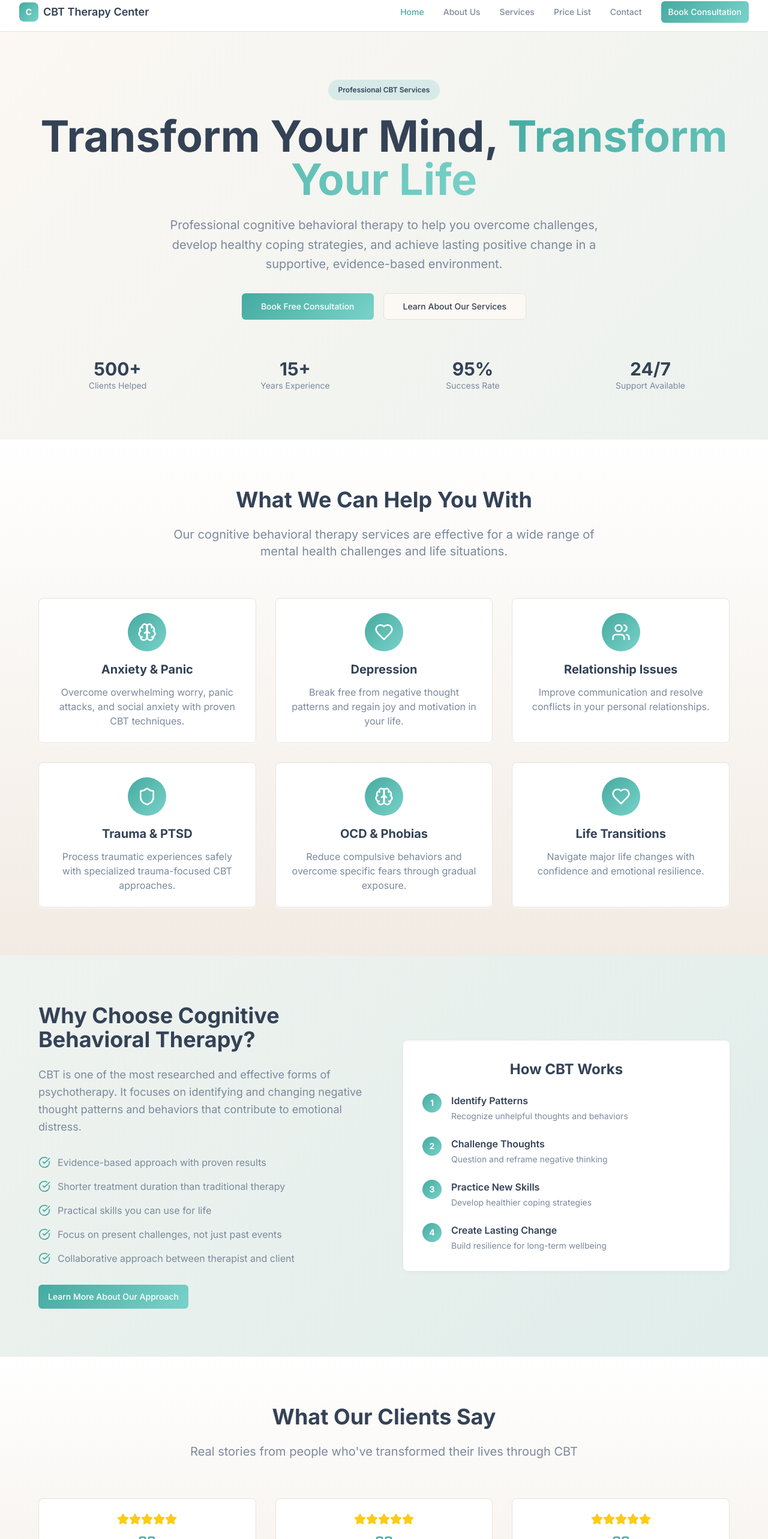
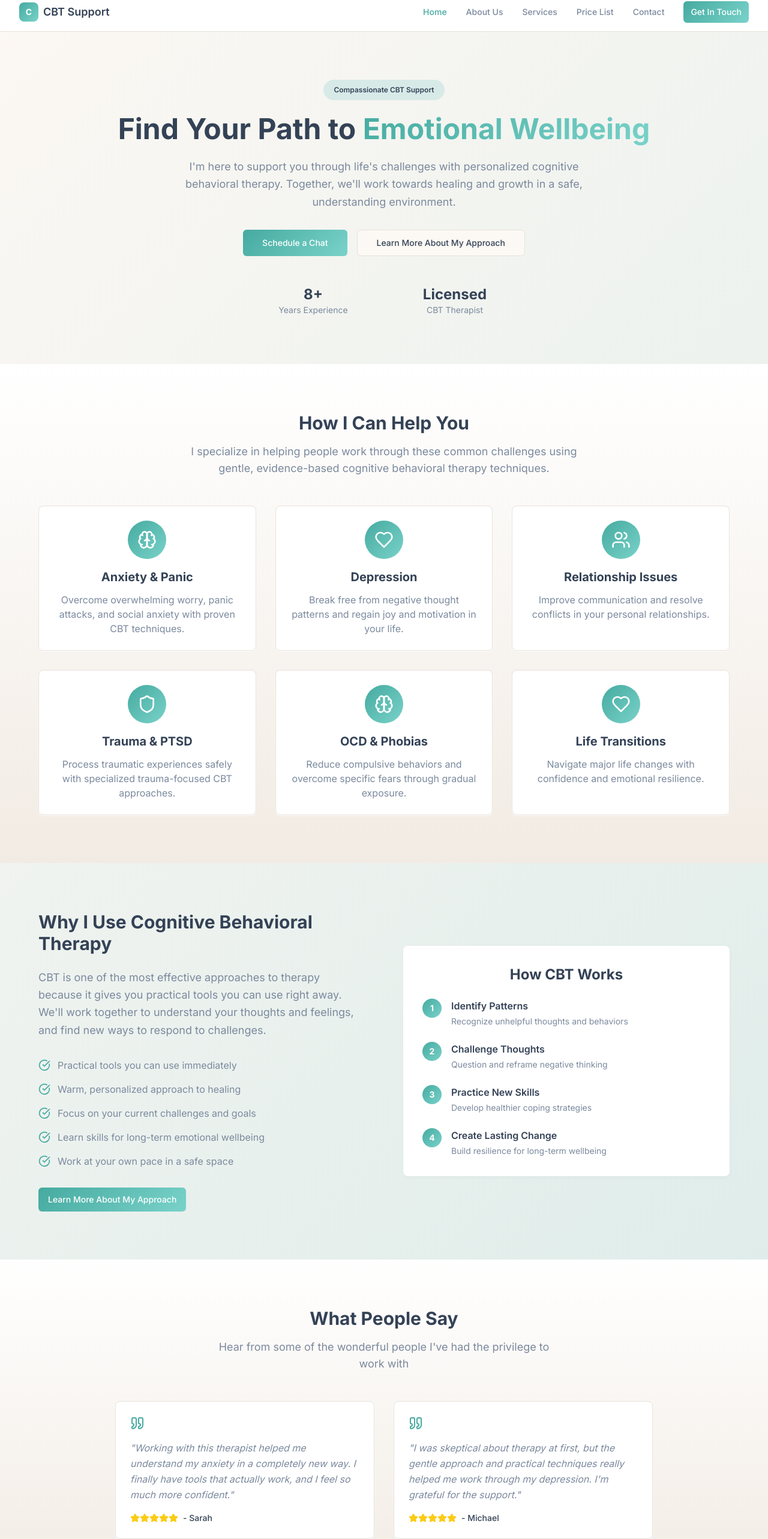
Before and after one commit to alex-olave/harmonia-webb, a React (Vite) app: page / in a window 1280 px wide. Shown: the part 12-2578 px from the top of the page at 60% size. Built offline with nearby package versions, Linux system fonts and the light colour scheme.

Commit message:
Refine website design

```diff
--- a/src/components/Navigation.tsx
+++ b/src/components/Navigation.tsx
@@ -27,7 +27,7 @@ const Navigation = () => {
               <span className="text-primary-foreground font-bold text-sm">C</span>
             </div>
             <span className="font-display font-semibold text-lg text-foreground">
-              CBT Therapy Center
+              CBT Support
             </span>
           </Link>
 
@@ -47,7 +47,7 @@ const Navigation = () => {
               </Link>
             ))}
             <Button size="sm" className="bg-gradient-primary text-primary-foreground hover:opacity-90 transition-opacity">
-              Book Consultation
+              Get In Touch
             </Button>
           </div>
 
@@ -84,7 +84,7 @@ const Navigation = () => {
               ))}
               <div className="px-3 py-2">
                 <Button size="sm" className="w-full bg-gradient-primary text-primary-foreground">
-                  Book Consultation
+                  Get In Touch
                 </Button>
               </div>
             </div>
--- a/src/pages/Home.tsx
+++ b/src/pages/Home.tsx
@@ -9,46 +9,38 @@ const Home = () => {
     <div className="min-h-screen bg-gradient-hero">
       {/* Hero Section */}
       <section className="py-20 px-4">
-        <div className="max-w-6xl mx-auto text-center">
+        <div className="max-w-4xl mx-auto text-center">
           <div className="animate-fade-in">
             <Badge className="mb-6 bg-accent text-accent-foreground px-4 py-2">
-              Professional CBT Services
+              Compassionate CBT Support
             </Badge>
-            <h1 className="text-5xl md:text-7xl font-bold text-foreground mb-6 leading-tight">
-              Transform Your Mind,
-              <span className="bg-gradient-primary bg-clip-text text-transparent"> Transform Your Life</span>
+            <h1 className="text-4xl md:text-5xl font-bold text-foreground mb-6 leading-tight">
+              Find Your Path to
+              <span className="bg-gradient-primary bg-clip-text text-transparent"> Emotional Wellbeing</span>
             </h1>
-            <p className="text-xl text-muted-foreground mb-8 max-w-3xl mx-auto leading-relaxed">
-              Professional cognitive behavioral therapy to help you overcome challenges, develop healthy coping strategies,
-              and achieve lasting positive change in a supportive, evidence-based environment.
+            <p className="text-lg text-muted-foreground mb-8 max-w-2xl mx-auto leading-relaxed">
+              I'm here to support you through life's challenges with personalized cognitive behavioral therapy.
+              Together, we'll work towards healing and growth in a safe, understanding environment.
             </p>
             <div className="flex flex-col sm:flex-row gap-4 justify-center">
               <Button size="lg" className="bg-gradient-primary text-primary-foreground hover:opacity-90 transition-opacity">
-                Book Free Consultation
+                Schedule a Chat
               </Button>
               <Button size="lg" variant="outline" asChild>
-                <Link to="/services">Learn About Our Services</Link>
+                <Link to="/about">Learn More About My Approach</Link>
               </Button>
             </div>
           </div>
 
-          {/* Trust Indicators */}
-          <div className="mt-16 grid grid-cols-2 md:grid-cols-4 gap-8 animate-slide-in">
+          {/* Simple Trust Indicators */}
+          <div className="mt-12 grid grid-cols-2 gap-6 max-w-md mx-auto animate-slide-in">
             <div className="text-center">
-              <div className="text-3xl font-bold text-foreground">500+</div>
-              <div className="text-sm text-muted-foreground">Clients Helped</div>
-            </div>
-            <div className="text-center">
-              <div className="text-3xl font-bold text-foreground">15+</div>
+              <div className="text-2xl font-bold text-foreground">8+</div>
               <div className="text-sm text-muted-foreground">Years Experience</div>
             </div>
             <div className="text-center">
-              <div className="text-3xl font-bold text-foreground">95%</div>
-              <div className="text-sm text-muted-foreground">Success Rate</div>
-            </div>
-            <div className="text-center">
-              <div className="text-3xl font-bold text-foreground">24/7</div>
-              <div className="text-sm text-muted-foreground">Support Available</div>
+              <div className="text-2xl font-bold text-foreground">Licensed</div>
+              <div className="text-sm text-muted-foreground">CBT Therapist</div>
             </div>
           </div>
         </div>
@@ -57,10 +49,11 @@ const Home = () => {
       {/* What We Treat Section */}
       <section className="py-20 px-4 bg-gradient-calm">
         <div className="max-w-6xl mx-auto">
-          <div className="text-center mb-16">
-            <h2 className="text-4xl font-bold text-foreground mb-6">What We Can Help You With</h2>
-            <p className="text-xl text-muted-foreground max-w-3xl mx-auto">
-              Our cognitive behavioral therapy services are effective for a wide range of mental health challenges and life situations.
+          <div className="text-center mb-12">
+            <h2 className="text-3xl font-bold text-foreground mb-4">How I Can Help You</h2>
+            <p className="text-lg text-muted-foreground max-w-2xl mx-auto">
+              I specialize in helping people work through these common challenges using gentle,
+              evidence-based cognitive behavioral therapy techniques.
             </p>
           </div>
 
@@ -92,21 +85,21 @@ const Home = () => {
         <div className="max-w-6xl mx-auto">
           <div className="grid lg:grid-cols-2 gap-16 items-center">
             <div className="animate-slide-in">
-              <h2 className="text-4xl font-bold text-foreground mb-6">
-                Why Choose Cognitive Behavioral Therapy?
+              <h2 className="text-3xl font-bold text-foreground mb-6">
+                Why I Use Cognitive Behavioral Therapy
               </h2>
               <p className="text-lg text-muted-foreground mb-8 leading-relaxed">
-                CBT is one of the most researched and effective forms of psychotherapy. It focuses on identifying and changing
-                negative thought patterns and behaviors that contribute to emotional distress.
+                CBT is one of the most effective approaches to therapy because it gives you practical tools you can use right away.
+                We'll work together to understand your thoughts and feelings, and find new ways to respond to challenges.
               </p>
 
               <div className="space-y-4">
                 {[
-                  "Evidence-based approach with proven results",
-                  "Shorter treatment duration than traditional therapy",
-                  "Practical skills you can use for life",
-                  "Focus on present challenges, not just past events",
-                  "Collaborative approach between therapist and client"
+                  "Practical tools you can use immediately",
+                  "Warm, personalized approach to healing",
+                  "Focus on your current challenges and goals",
+                  "Learn skills for long-term emotional wellbeing",
+                  "Work at your own pace in a safe space"
                 ].map((benefit, index) => (
                   <div key={index} className="flex items-center gap-3">
                     <CheckCircle className="w-5 h-5 text-primary flex-shrink-0" />
@@ -116,7 +109,7 @@ const Home = () => {
               </div>
 
               <Button className="mt-8 bg-gradient-primary text-primary-foreground hover:opacity-90 transition-opacity" asChild>
-                <Link to="/about">Learn More About Our Approach</Link>
+                <Link to="/about">Learn More About My Approach</Link>
               </Button>
             </div>
 
@@ -168,43 +161,35 @@ const Home = () => {
       {/* Testimonials Section */}
       <section className="py-20 px-4 bg-gradient-calm">
         <div className="max-w-6xl mx-auto">
-          <div className="text-center mb-16">
-            <h2 className="text-4xl font-bold text-foreground mb-6">What Our Clients Say</h2>
-            <p className="text-xl text-muted-foreground">
-              Real stories from people who've transformed their lives through CBT
+          <div className="text-center mb-12">
+            <h2 className="text-3xl font-bold text-foreground mb-4">What People Say</h2>
+            <p className="text-lg text-muted-foreground max-w-xl mx-auto">
+              Hear from some of the wonderful people I've had the privilege to work with
             </p>
           </div>
 
-          <div className="grid md:grid-cols-3 gap-8">
+          <div className="grid md:grid-cols-2 gap-8 max-w-4xl mx-auto">
             {[
               {
-                name: "Sarah M.",
-                condition: "Anxiety & Panic Disorder",
-                text: "CBT therapy gave me the tools to manage my anxiety. I learned to challenge my worried thoughts and now feel more confident in social situations."
+                name: "Sarah",
+                text: "Working with this therapist helped me understand my anxiety in a completely new way. I finally have tools that actually work, and I feel so much more confident."
               },
               {
-                name: "Michael K.",
-                condition: "Depression",
-                text: "The structured approach of CBT helped me break out of negative thinking patterns. I'm grateful for the practical skills I learned."
-              },
-              {
-                name: "Lisa R.",
-                condition: "OCD",
-                text: "After years of struggling with OCD, CBT finally helped me understand my compulsions and develop effective coping strategies."
+                name: "Michael",
+                text: "I was skeptical about therapy at first, but the gentle approach and practical techniques really helped me work through my depression. I'm grateful for the support."
               }
             ].map((testimonial, index) => (
               <Card key={index} className="bg-card shadow-card animate-fade-in">
                 <CardContent className="p-6">
-                  <div className="flex justify-center mb-4">
-                    {[...Array(5)].map((_, i) => (
-                      <Star key={i} className="w-5 h-5 text-yellow-400 fill-current" />
-                    ))}
-                  </div>
-                  <Quote className="w-8 h-8 text-primary mb-4 mx-auto" />
-                  <p className="text-muted-foreground mb-4 italic">"{testimonial.text}"</p>
-                  <div className="text-center">
-                    <p className="font-semibold text-foreground">{testimonial.name}</p>
-                    <p className="text-sm text-muted-foreground">{testimonial.condition}</p>
+                  <Quote className="w-6 h-6 text-primary mb-4" />
+                  <p className="text-muted-foreground mb-4 italic leading-relaxed">"{testimonial.text}"</p>
+                  <div className="flex items-center gap-2">
+                    <div className="flex">
+                      {[...Array(5)].map((_, i) => (
+                        <Star key={i} className="w-4 h-4 text-yellow-400 fill-current" />
+                      ))}
+                    </div>
+                    <span className="text-sm font-medium text-foreground">- {testimonial.name}</span>
                   </div>
                 </CardContent>
               </Card>
@@ -216,23 +201,23 @@ const Home = () => {
       {/* CTA Section */}
       <section className="py-20 px-4">
         <div className="max-w-4xl mx-auto text-center">
-          <h2 className="text-4xl font-bold text-foreground mb-6">
-            Ready to Start Your Journey to Better Mental Health?
+          <h2 className="text-3xl font-bold text-foreground mb-6">
+            Ready to Take the First Step?
           </h2>
-          <p className="text-xl text-muted-foreground mb-8 leading-relaxed">
-            Take the first step today. Book a free consultation to discuss your needs and learn how
-            cognitive behavioral therapy can help you achieve your goals.
+          <p className="text-lg text-muted-foreground mb-8 leading-relaxed max-w-2xl mx-auto">
+            If you're feeling ready to work on your mental health, I'd love to chat with you.
+            We can start with a friendly conversation to see if we're a good fit to work together.
           </p>
           <div className="flex flex-col sm:flex-row gap-4 justify-center">
             <Button size="lg" className="bg-gradient-primary text-primary-foreground hover:opacity-90 transition-opacity">
-              Book Free Consultation
+              Schedule a Chat
             </Button>
             <Button size="lg" variant="outline" asChild>
-              <Link to="/contact">Contact Us</Link>
+              <Link to="/contact">Get In Touch</Link>
             </Button>
           </div>
           <p className="text-sm text-muted-foreground mt-6">
-            No commitment required • Same-week availability • Insurance accepted
+            Friendly consultation • Flexible scheduling • Most insurance accepted
           </p>
         </div>
       </section>
```
